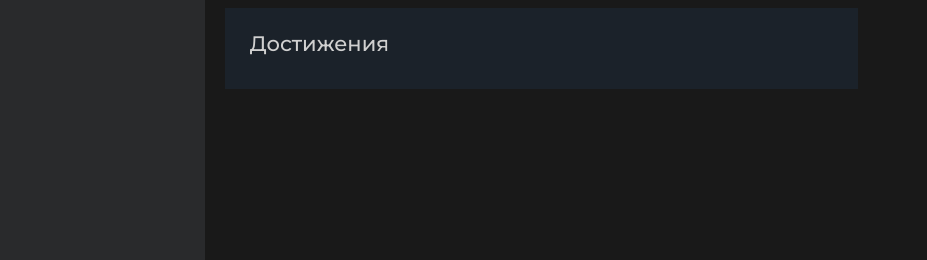
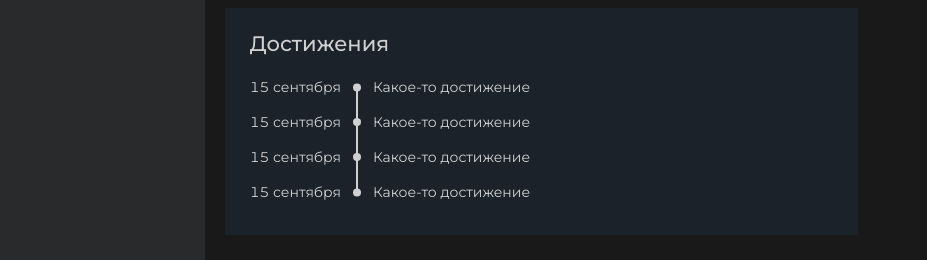
Before and after one commit to arec0000/autumn-2022, a React (Create React App) app in the folder client/: page /profile in a window 1280 px wide. Shown: the part 390-650 px from the top of the page, without its empty margins (0-927 px from the left). Built offline with nearby package versions, Linux system fonts and the light colour scheme.

Commit message:
Add achievements

```diff
--- a/client/src/assets/style.scss
+++ b/client/src/assets/style.scss
@@ -17,6 +17,7 @@ a,a:visited{text-decoration:none;}
 a:hover{text-decoration:none;}
 // ul,li{list-style:none;}
 img{vertical-align:top;}
+h1,h2,h3,h4,h5{color:inherit}
 
 html {
     background-color: #191919;
@@ -29,6 +30,7 @@ body {
         -webkit-font-smoothing: antialiased;
         -moz-osx-font-smoothing: grayscale;
     background-color: #191919;
+    overflow-x: hidden;
 }
 
 .container-1000 {
--- a/client/src/components/pages/achievements/achievements.js
+++ b/client/src/components/pages/achievements/achievements.js
@@ -1,9 +1,45 @@
 import './achievements.scss'
 
-const Achievements = () => {
+const Achievements = ({achievements}) => {
     return (
         <div className="achievements">
             <h2>Достижения</h2>
+            <div className="achievements__block">
+                <span className="achievements__date">
+                    15 сентября
+                </span>
+                <div className="achievements__line"/>
+                <span className="achievements__description">
+                    Какое-то достижение
+                </span>
+            </div>
+            <div className="achievements__block">
+                <span className="achievements__date">
+                    15 сентября
+                </span>
+                <div className="achievements__line"/>
+                <span className="achievements__description">
+                    Какое-то достижение
+                </span>
+            </div>
+            <div className="achievements__block">
+                <span className="achievements__date">
+                    15 сентября
+                </span>
+                <div className="achievements__line"/>
+                <span className="achievements__description">
+                    Какое-то достижение
+                </span>
+            </div>
+            <div className="achievements__block">
+                <span className="achievements__date">
+                    15 сентября
+                </span>
+                <div className="achievements__line"/>
+                <span className="achievements__description">
+                    Какое-то достижение
+                </span>
+            </div>
         </div>
     )
 }
--- a/client/src/components/pages/achievements/achievements.scss
+++ b/client/src/components/pages/achievements/achievements.scss
@@ -7,5 +7,56 @@
 
     h2 {
         color: inherit;
+        margin-bottom: 1rem;
+    }
+
+    &__block {
+        display: flex;
+        // margin-bottom: 15px;
+        min-height: 35px;
+        align-items: center;
+        &:first-of-type {
+            .achievements__line {
+                transform: translateY(50%);
+                &::before {
+                    top: 0;
+                }
+            }
+        }
+        &:last-of-type {
+            .achievements__line {
+                transform: translateY(-50%);
+                &::before {
+                    top: 100%;
+                }
+            }
+        }
+    }
+
+    &__date {
+
+    }
+
+    &__line {
+        position: relative;
+        width: 2px;
+        align-self: stretch;
+        margin: 0 15px;
+        background-color: $main-text-color;
+        &::before {
+            content: '';
+            position: absolute;
+            top: 50%;
+            left: 50%;
+            transform: translate(-50%, -50%);
+            border-radius: 50%;
+            height: 8px;
+            width: 8px;
+            background-color: $main-text-color;
+        }
+    }
+
+    &__description {
+
     }
 }
--- a/client/src/components/pages/main/main.scss
+++ b/client/src/components/pages/main/main.scss
@@ -18,11 +18,15 @@
     &__container {
         display: flex;
         width: 100%;
-        height: 100%;
+        min-height: 100%;
     }
 }
 .side-panel {
-    min-width: 16%;
+    position: fixed;
+    top: 0;
+    left: 0;
+    width: 16%;
+    height: 100%;
     display: flex;
     flex-direction: column;
     align-items: start;
@@ -51,5 +55,6 @@
     &__page {
         width: 100%;
         height: 100%;
+        margin-left: 16%;
     }
 }
```
